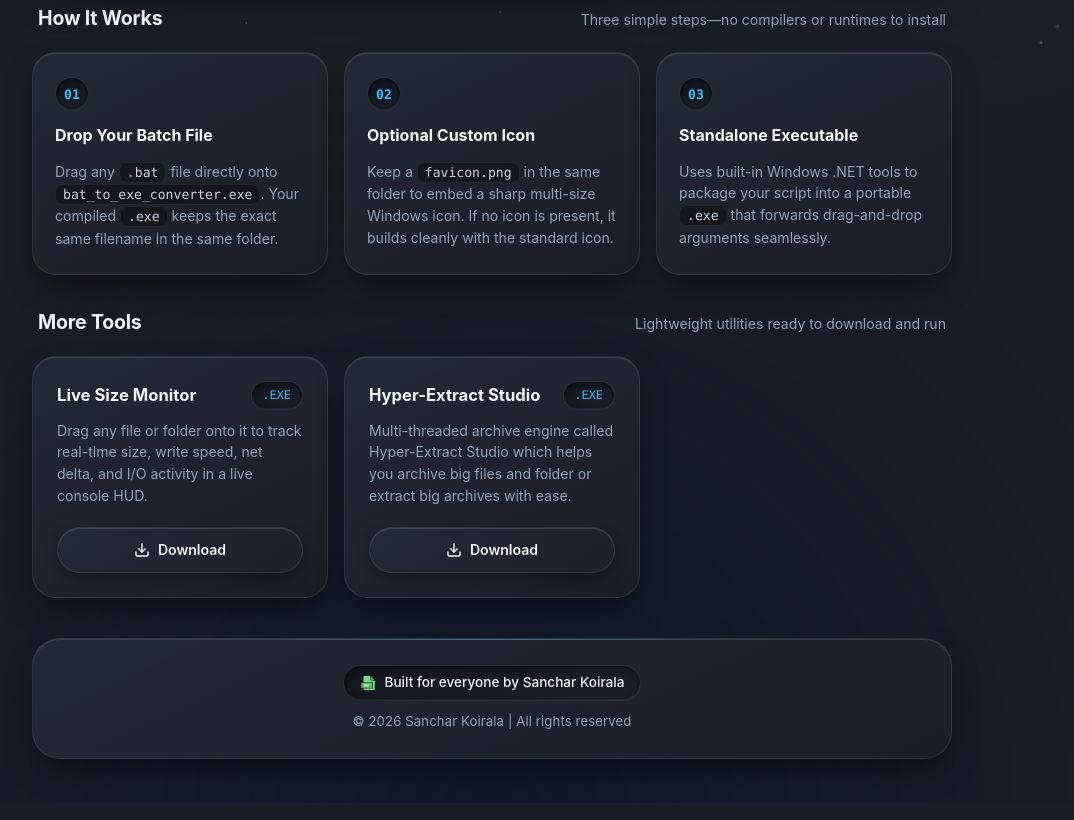
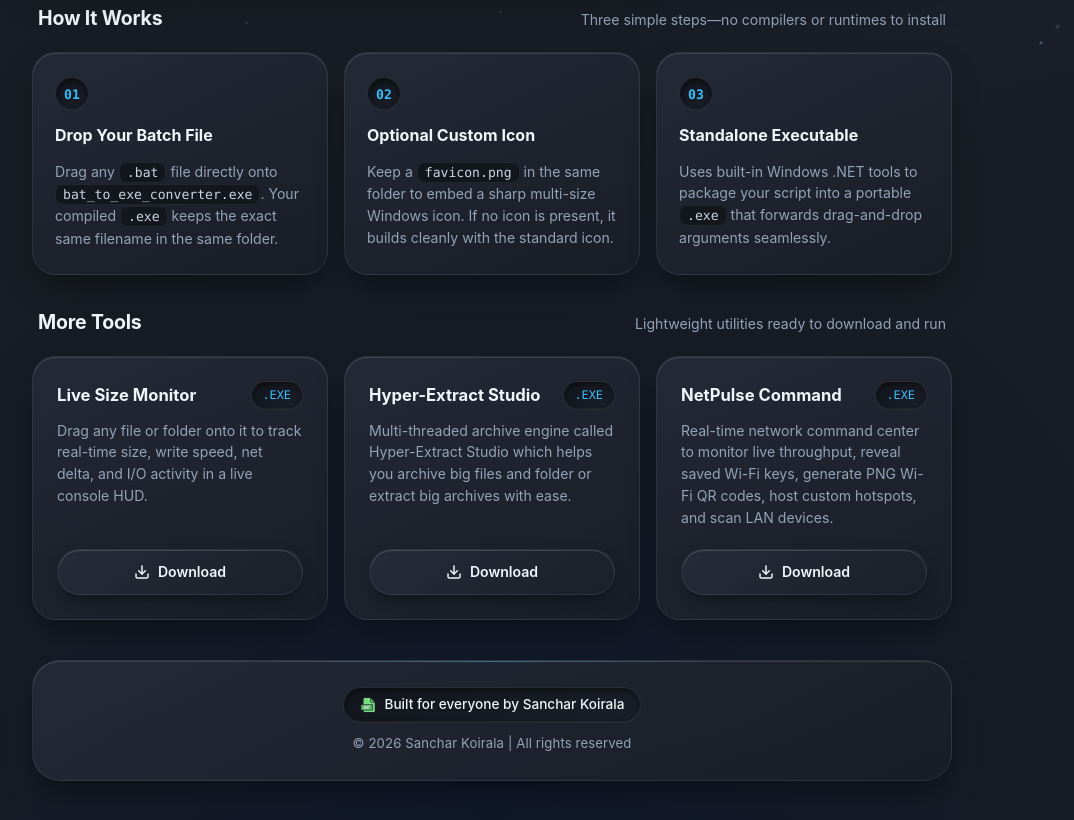
Before and after one commit to sanchar303/bat-to-exe, a plain HTML site: page index.html in a window 1280 px wide. Shown: the part 566-1386 px from the top of the page, without its empty margins (148-1222 px from the left). Drawn offline with Linux system fonts and the light colour scheme.

Commit message:
Add files via upload

```diff
--- a/index.html
+++ b/index.html
@@ -884,6 +884,12 @@
         badge: ".EXE",
         description: "Multi-threaded archive engine called Hyper-Extract Studio which helps you archive big files and folder or extract big archives with ease."
       }
+      ,{
+        title: "NetPulse Command",
+        file: "network.exe",
+        badge: ".EXE",
+        description: "Real-time network command center to monitor live throughput, reveal saved Wi-Fi keys, generate PNG Wi-Fi QR codes, host custom hotspots, and scan LAN devices."
+      }
     ];
 
     /* =========================================================================
```
Also changed, not shown: 1 other file.
